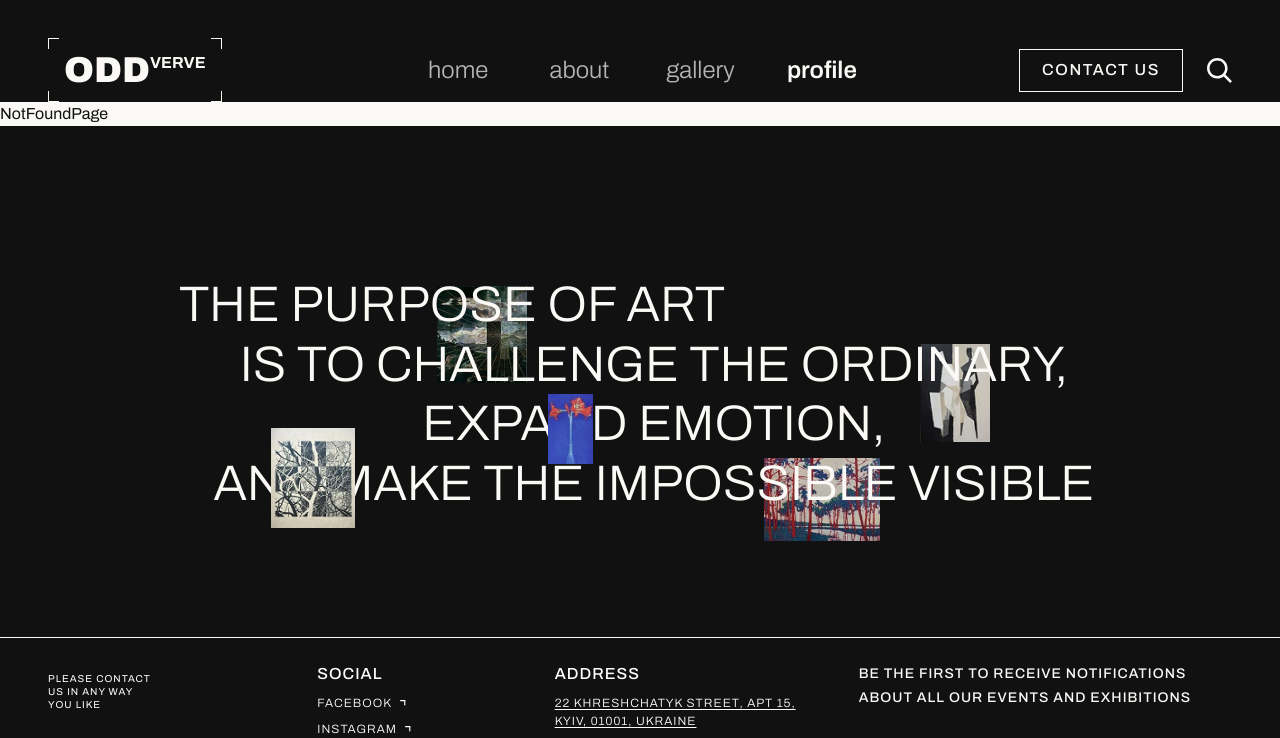
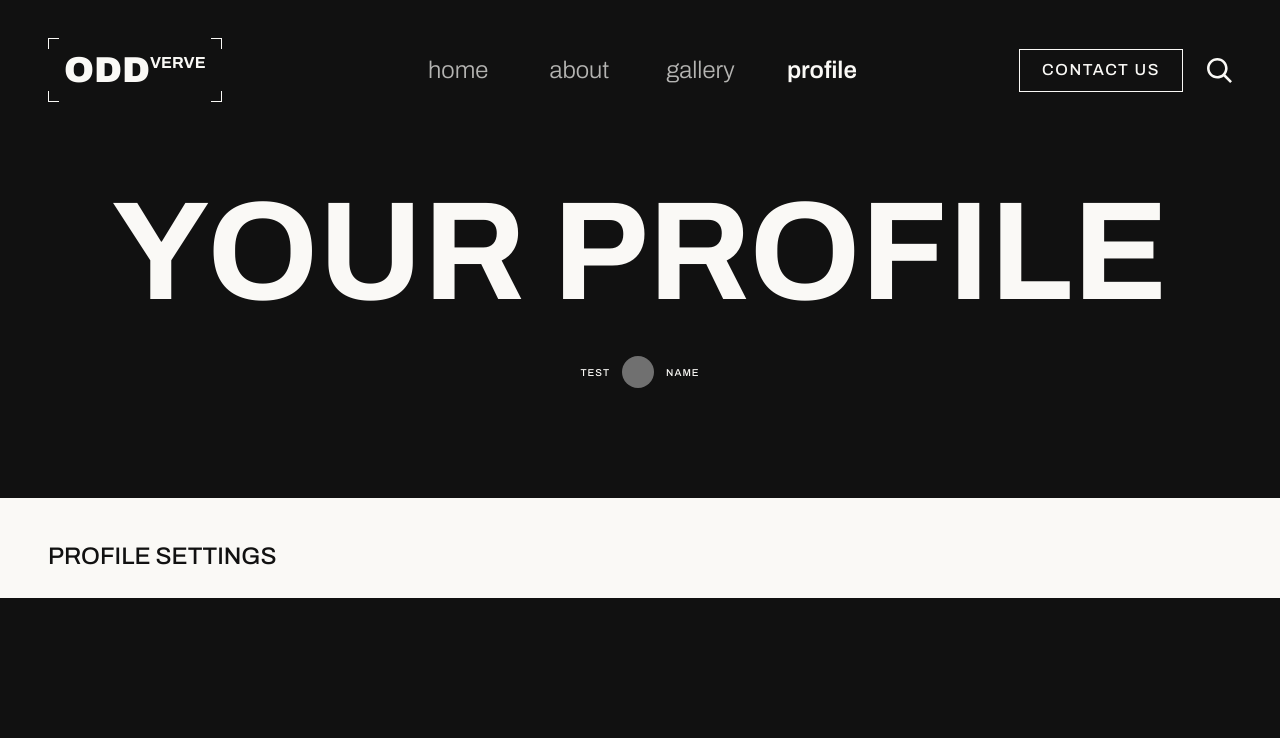
Before and after one commit to odd-verve-team/art-project-frontend, a React (Vite) app: page /profile/settings in a window 1280 px wide. Shown: the top 738 px of the page. Built offline with nearby package versions, Linux system fonts and the light colour scheme; no server answers.

Commit message:
feat(pages): create ProfileLayout and connect to router

```diff
--- /dev/null
+++ b/src/components/features/Profile/ProfileSettings.tsx
@@ -0,0 +1,9 @@
+export const ProfileSettings = () => {
+  return (
+    <div>
+      <h3 className="text-[24px] font-[500] uppercase mb-[24px]">
+        Profile Settings
+      </h3>
+    </div>
+  );
+};
--- /dev/null
+++ b/src/components/layout/ProfileLayout.tsx
@@ -0,0 +1,41 @@
+import { Outlet } from 'react-router-dom';
+
+export const ProfileLayout = () => {
+  return (
+    <div className="">
+      <div
+        className={`
+          bg-primary text-background px-global
+          flex flex-col items-center gap-[34px]
+          pt-[100px] pb-[34px]
+          md:pt-[60px] md:pb-[80px]
+          lg:pt-[80px] lg:pb-[110px]
+        `}
+      >
+        <h2
+          className={`
+            font-[700] uppercase leading-none
+            text-[42px] md:text-[100px] lg:text-[140px]
+          `}
+        >
+          your profile
+        </h2>
+
+        <div
+          className={`
+            flex items-center gap-[12px] uppercase
+            text-[10px] font-[500] tracking-[1px]
+          `}
+        >
+          <span>Test</span>
+          <div className="w-[32px] h-[32px] rounded-full bg-muted overflow-hidden"></div>
+          <span>Name</span>
+        </div>
+      </div>
+
+      <main className="px-global max-w-[1440px] mx-auto w-full pt-[40px]">
+        <Outlet />
+      </main>
+    </div>
+  );
+};
--- a/src/router.tsx
+++ b/src/router.tsx
@@ -1,6 +1,7 @@
 import {
   createBrowserRouter,
   createRoutesFromElements,
+  Navigate,
   Route,
 } from 'react-router-dom'
 
@@ -11,9 +12,10 @@ import { ArtworkPage } from '@/pages/ArtworkPage';
 import { ArtistProfilePage } from '@/pages/ArtistProfilePage';
 import { LoginPage } from '@/pages/LoginPage';
 import { RegisterPage } from '@/pages/RegisterPage';
-import { ProfilePage } from '@/pages/ProfilePage';
 import { AdminPage } from '@/pages/AdminPage';
 import { NotFoundPage } from '@/pages/NotFoundPage';
+import { ProfileLayout } from './components/layout/ProfileLayout';
+import { ProfileSettings } from './components/features/Profile/ProfileSettings';
 
 export const router = createBrowserRouter(
   createRoutesFromElements(
@@ -29,7 +31,10 @@ export const router = createBrowserRouter(
       <Route path="register" element={<RegisterPage />} />
 
       {/* Особистий кабінет та панель керування */}
-      <Route path="profile" element={<ProfilePage />} />
+      <Route path="profile" element={<ProfileLayout />}>
+        <Route index element={<Navigate to="settings" replace />} />
+        <Route path="settings" element={<ProfileSettings />} />
+      </Route>
       <Route path="admin" element={<AdminPage />} />
 
       {/* Сторінка не знайдена */}
```
